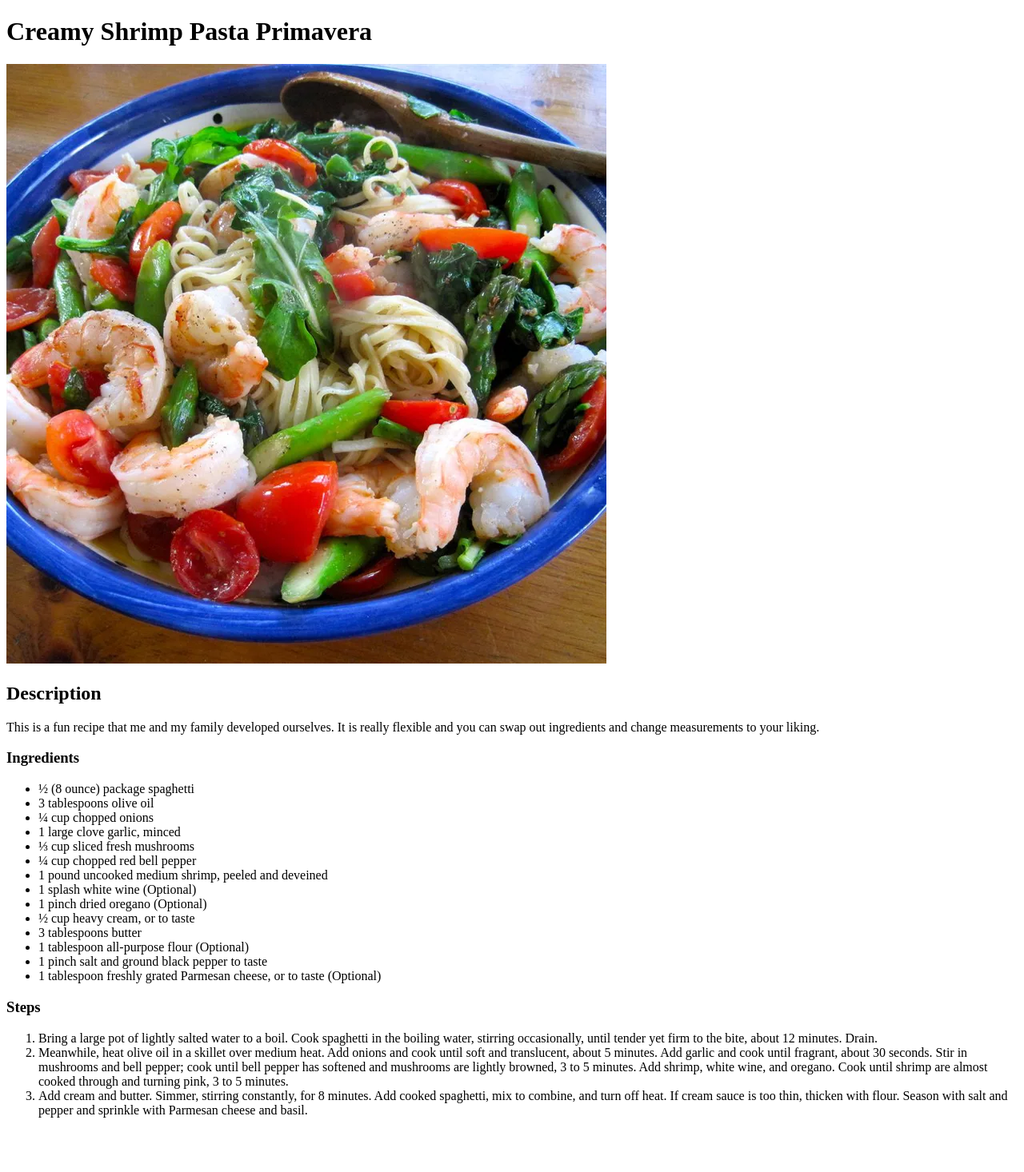
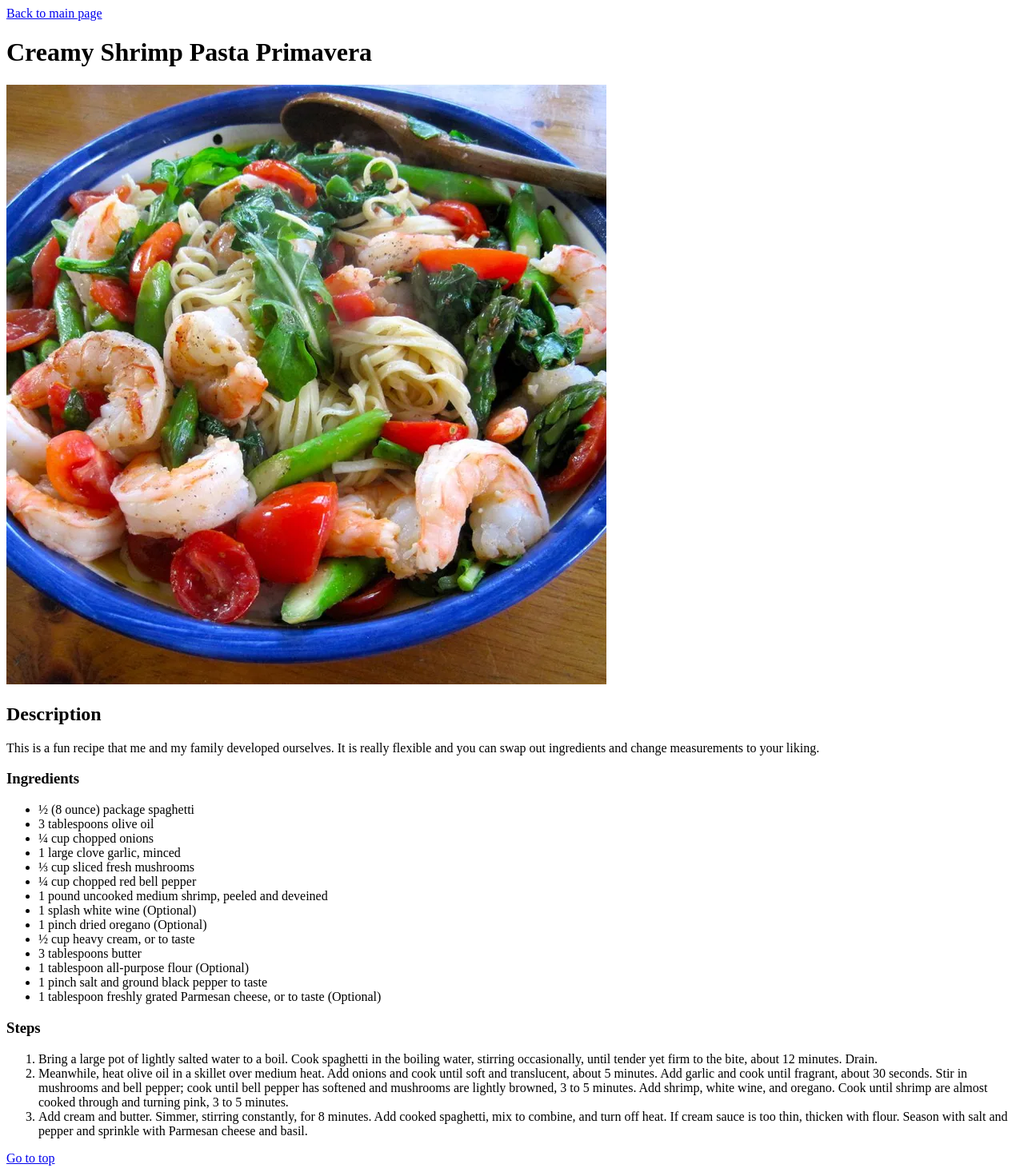
Before and after one commit to serentinos/odin-recipes, a plain HTML site: page recipes/creamy-shrimp-pasta-primavera.html in a window 1280 px wide. Shown: the whole page at 80% size. Before the commit the page ends 1414 px from the top, so only its background shows below. Drawn offline with Linux system fonts and the light colour scheme.

Commit message:
add back to main page link

```diff
--- a/recipes/creamy-shrimp-pasta-primavera.html
+++ b/recipes/creamy-shrimp-pasta-primavera.html
@@ -6,7 +6,8 @@
   <meta name="viewport" content="width=device-width, initial-scale=1.0">
   <title>Chicken Fried Rice</title>
 </head>
-<body>
+<body id="#top">
+  <a href="../index.html">Back to main page</a>
   <h1>Creamy Shrimp Pasta Primavera</h1>
   <img src="../img/creamy-shrimp-pasta-primavera.webp" alt="chiken fried rice img">
 
@@ -46,5 +47,7 @@
       Add cream and butter. Simmer, stirring constantly, for 8 minutes. Add cooked spaghetti, mix to combine, and turn off heat. If cream sauce is too thin, thicken with flour. Season with salt and pepper and sprinkle with Parmesan cheese and basil.
     </li>
   </ol>
+
+  <a href="#top">Go to top</a>
 </body>
 </html>
```
Also changed, not shown: recipes/easy-one-pan-chicken-fried-rice.html (+2 -1 lines), recipes/skillet-sausage-and-potatoes-recipe.html (+2 -1 lines).
